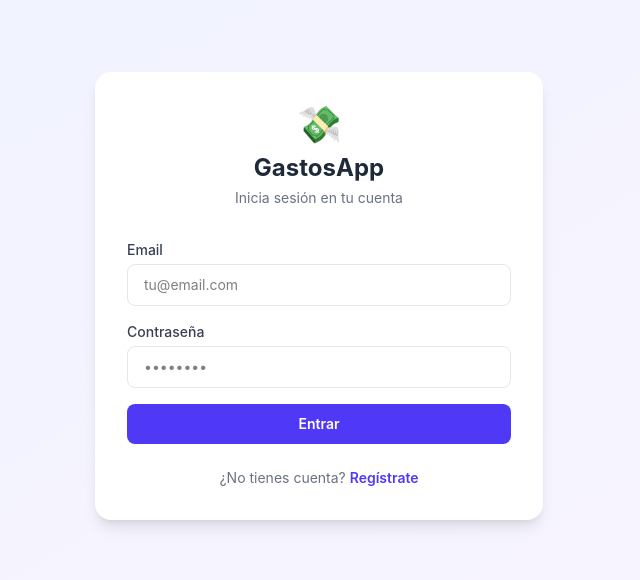
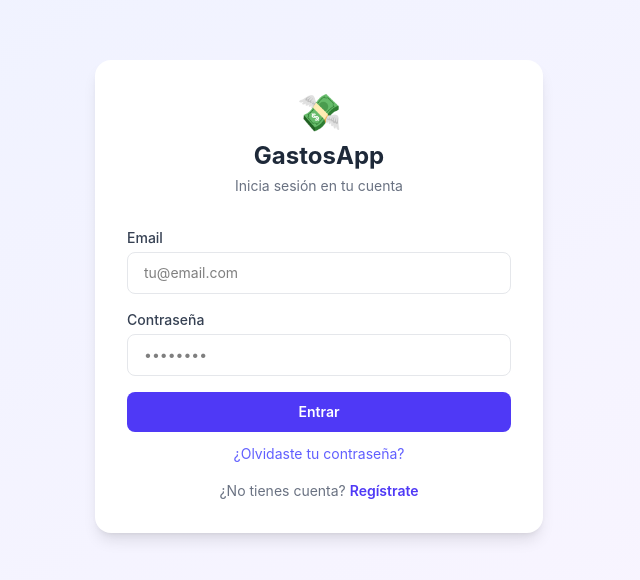
Before and after one commit to LibertadLorda/gastos-app, a React (Vite) app: page /login in a window 1280 px wide. Shown: the part 104-684 px from the top of the page, without its empty margins (321-961 px from the left). Built offline with nearby package versions, Linux system fonts and the light colour scheme; no server answers.

Commit message:
fix logout

```diff
--- a/src/components/ExpenseTab.jsx
+++ b/src/components/ExpenseTab.jsx
@@ -5,7 +5,7 @@ import { formatDate, formatSimpleDate } from "../utils/formatDate";
 import { getLastVisit } from "../hooks/useLastVisit";
 
 const CATEGORIES = [
-  "Comida", "Transporte", "Alojamiento", "Ocio", "Supermercado", "Otros"
+  "Comida por ahí", "Gasolina","Transporte", "Alojamiento", "Ocio", "Supermercado", "Compras", "Otros"
 ];
 
 function ExpenseForm({ group, currentUser, today, onSave, onCancel, initial }) {
--- a/src/pages/app/Dashboard.jsx
+++ b/src/pages/app/Dashboard.jsx
@@ -1,13 +1,13 @@
 import { useState } from "react";
 import { useGroups } from "../../hooks/useGroups";
 import { useAuth } from "../../hooks/useAuth";
+import { setLastVisit } from "../../hooks/useLastVisit";
+import { useNewExpenses } from "../../hooks/useNewExpenses";
 import ExpenseTab from "../../components/ExpenseTab";
 import BalanceTab from "../../components/BalanceTab";
 import ShoppingTab from "../../components/ShoppingTab";
 import SummaryTab from "../../components/SummaryTab";
 import Profile from "./Profile";
-import { setLastVisit } from "../../hooks/useLastVisit";
-import { useNewExpenses } from "../../hooks/useNewExpenses";
 
 const TABS = [
   { id: "expenses", label: "💸 Gastos" },
@@ -117,12 +117,20 @@ export default function Dashboard() {
             </button>
             <span className="font-bold text-white truncate">{selectedGroup.name}</span>
           </div>
+          <div className="flex items-center gap-2 shrink-0 ml-2">
             <button
               onClick={() => setShowMembers(!showMembers)}
-            className="text-white text-xs font-medium bg-white/20 rounded-full px-3 py-1 shrink-0 ml-2"
+              className="text-white text-xs font-medium bg-white/20 rounded-full px-3 py-1"
             >
               {selectedGroup.members.length} miembros
             </button>
+            <button
+              onClick={logout}
+              className="text-white text-xs font-medium bg-white/20 rounded-full px-3 py-1"
+            >
+              Salir
+            </button>
+          </div>
         </header>
 
         {showMembers && (
@@ -156,7 +164,8 @@ export default function Dashboard() {
                   <button
                     key={color}
                     onClick={() => handleColorChange(color)}
-                    className={`w-7 h-7 rounded-full transition-transform ${(selectedGroup.color || "#4f46e5") === color
+                    className={`w-7 h-7 rounded-full transition-transform ${
+                      (selectedGroup.color || "#4f46e5") === color
                         ? "scale-125 ring-2 ring-offset-1 ring-gray-400"
                         : ""
                     }`}
@@ -201,7 +210,8 @@ export default function Dashboard() {
               <button
                 key={tab.id}
                 onClick={() => setActiveTab(tab.id)}
-                className={`flex-1 py-3 text-sm font-medium transition-colors ${activeTab === tab.id
+                className={`flex-1 py-3 text-sm font-medium transition-colors ${
+                  activeTab === tab.id
                     ? "border-b-2 text-indigo-600"
                     : "text-gray-400 hover:text-gray-600"
                 }`}
@@ -282,7 +292,8 @@ export default function Dashboard() {
                   key={color}
                   type="button"
                   onClick={() => setNewGroupColor(color)}
-                  className={`w-6 h-6 rounded-full transition-transform ${newGroupColor === color
+                  className={`w-6 h-6 rounded-full transition-transform ${
+                    newGroupColor === color
                       ? "scale-125 ring-2 ring-offset-1 ring-gray-400"
                       : ""
                   }`}
@@ -352,7 +363,8 @@ export default function Dashboard() {
                     <p className="text-xs text-gray-400 font-mono truncate">{group.id}</p>
                     <button
                       onClick={(e) => handleCopy(e, group.id)}
-                      className={`text-xs font-medium shrink-0 transition-colors ${copiedId === group.id
+                      className={`text-xs font-medium shrink-0 transition-colors ${
+                        copiedId === group.id
                           ? "text-green-500"
                           : "text-indigo-500 hover:text-indigo-700"
                       }`}
--- a/src/pages/auth/Login.jsx
+++ b/src/pages/auth/Login.jsx
@@ -1,6 +1,8 @@
 import { useState } from "react";
 import { useAuth } from "../../hooks/useAuth";
 import { useNavigate, Link } from "react-router-dom";
+import { sendPasswordResetEmail } from "firebase/auth";
+import { auth } from "../../firebase/config";
 
 export default function Login() {
   const { login } = useAuth();
@@ -9,6 +11,8 @@ export default function Login() {
   const [password, setPassword] = useState("");
   const [error, setError] = useState("");
   const [loading, setLoading] = useState(false);
+  const [resetSent, setResetSent] = useState(false);
+  const [resetLoading, setResetLoading] = useState(false);
 
   async function handleSubmit(e) {
     e.preventDefault();
@@ -23,6 +27,22 @@ export default function Login() {
     setLoading(false);
   }
 
+  async function handleReset() {
+    if (!email.trim()) {
+      setError("Introduce tu email primero");
+      return;
+    }
+    setResetLoading(true);
+    setError("");
+    try {
+      await sendPasswordResetEmail(auth, email);
+      setResetSent(true);
+    } catch {
+      setError("No se encontró ninguna cuenta con ese email");
+    }
+    setResetLoading(false);
+  }
+
   return (
     <div className="min-h-screen bg-gradient-to-br from-indigo-50 to-purple-50 flex items-center justify-center p-4">
       <div className="bg-white rounded-2xl shadow-lg p-8 w-full max-w-md">
@@ -35,6 +55,12 @@ export default function Login() {
         {error && (
           <div className="bg-red-50 text-red-600 text-sm rounded-lg px-4 py-3 mb-4">
             {error}
+          </div>
+        )}
+
+        {resetSent && (
+          <div className="bg-green-50 text-green-600 text-sm rounded-lg px-4 py-3 mb-4">
+            Te hemos enviado un email para restablecer tu contraseña
           </div>
         )}
 
@@ -70,7 +96,15 @@ export default function Login() {
           </button>
         </form>
 
-        <p className="text-center text-sm text-gray-500 mt-6">
+        <button
+          onClick={handleReset}
+          disabled={resetLoading}
+          className="w-full text-center text-sm text-indigo-500 hover:text-indigo-700 mt-3 disabled:opacity-60"
+        >
+          {resetLoading ? "Enviando..." : "¿Olvidaste tu contraseña?"}
+        </button>
+
+        <p className="text-center text-sm text-gray-500 mt-4">
           ¿No tienes cuenta?{" "}
           <Link to="/register" className="text-indigo-600 font-semibold hover:underline">
             Regístrate
```
Lines whose indentation alone changed are shown as unchanged.
